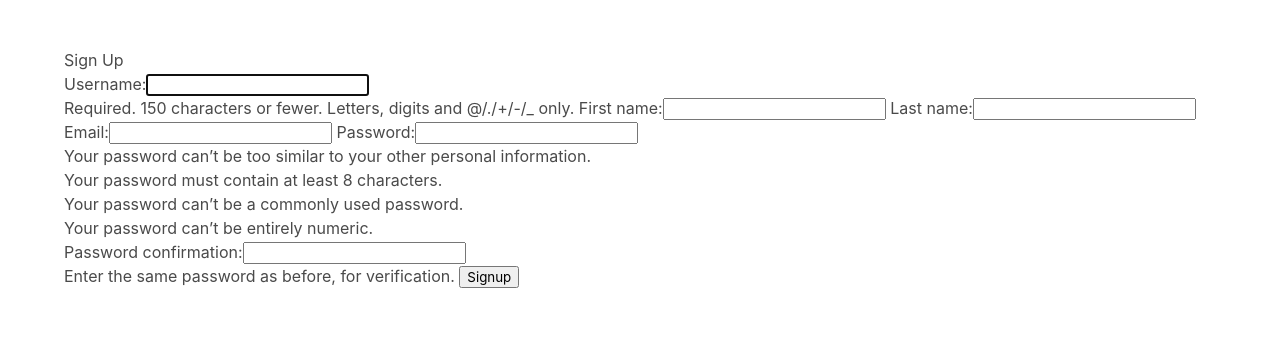
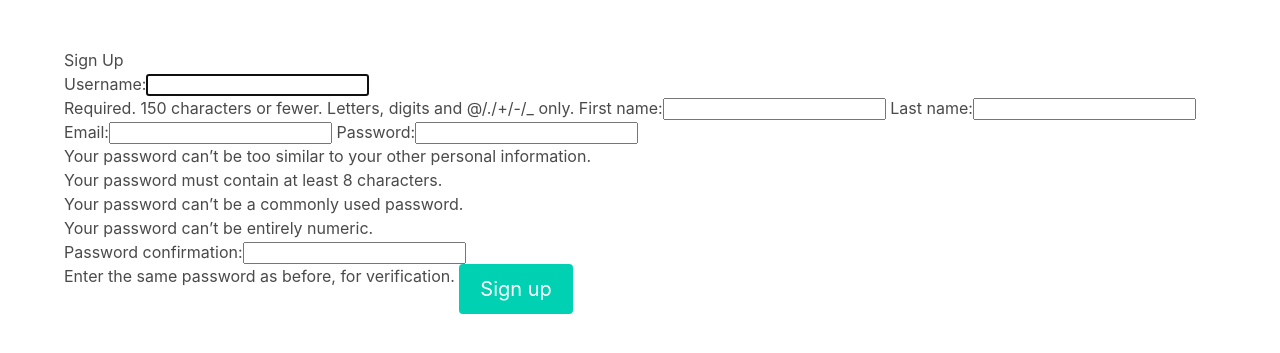
Before and after one commit to raymond-devries/skagit-bmc-registration, a Django app: page /signup/ in a window 1280 px wide. Shown: the part 56-409 px from the top of the page. Run offline with Django 3.2, Linux system fonts and the light colour scheme.

Commit message:
Format signup.html with bulma.

```diff
--- a/templates/registration/signup.html
+++ b/templates/registration/signup.html
@@ -1,11 +1,12 @@
 {% extends "base.html" %}
+{% load bulma_tags %}
 
 {% block content %}
     <div class="">
         <h3>Sign Up</h3>
         <form method="post" class="">{% csrf_token %}
-            {{ form }}
-            <input type="submit" value="Signup" class="">
+            {{ form|bulma }}
+            <input type="submit" value="Sign up" class="button is-primary is-medium">
         </form>
     </div>
 {% endblock %}
```
